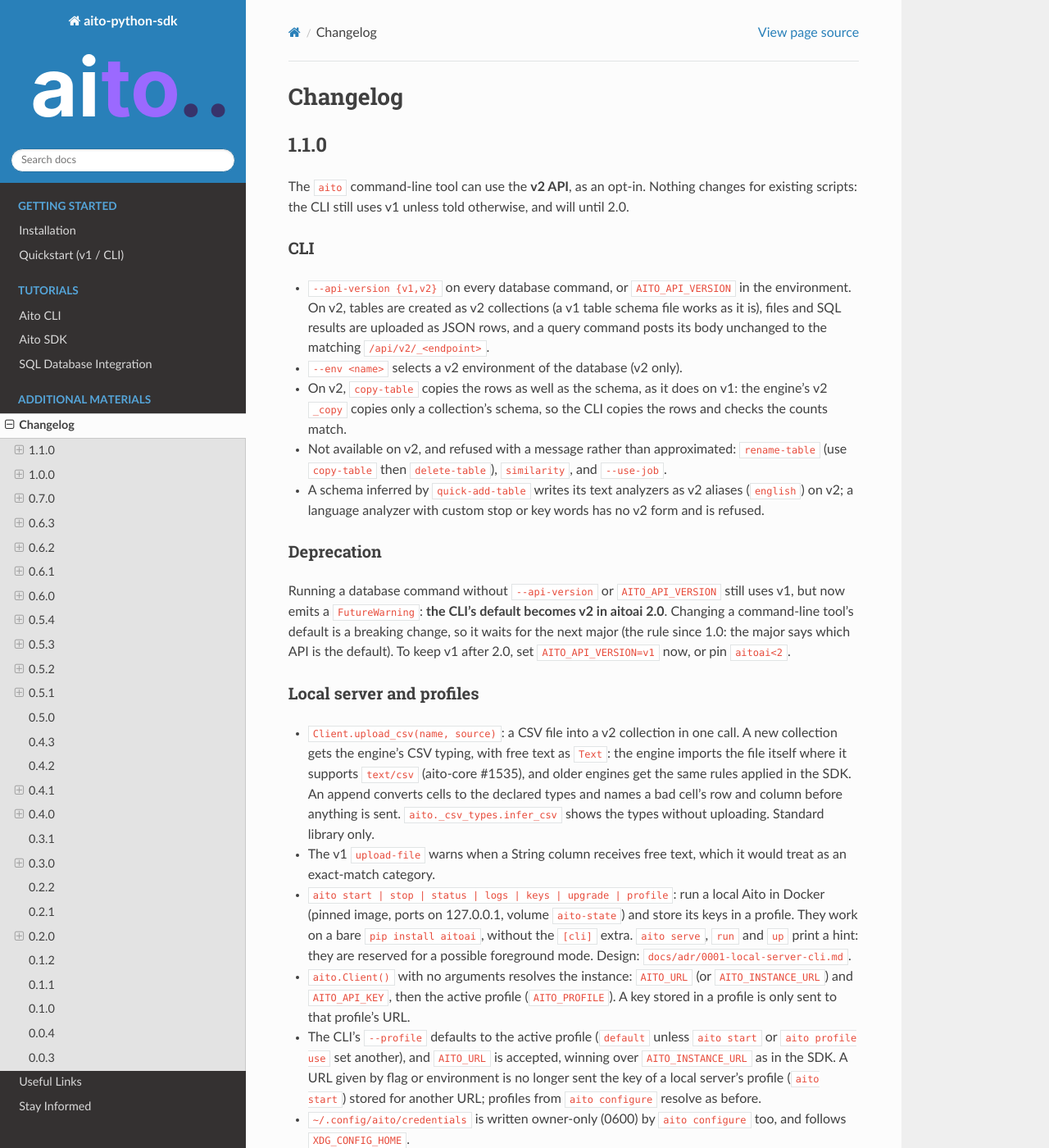
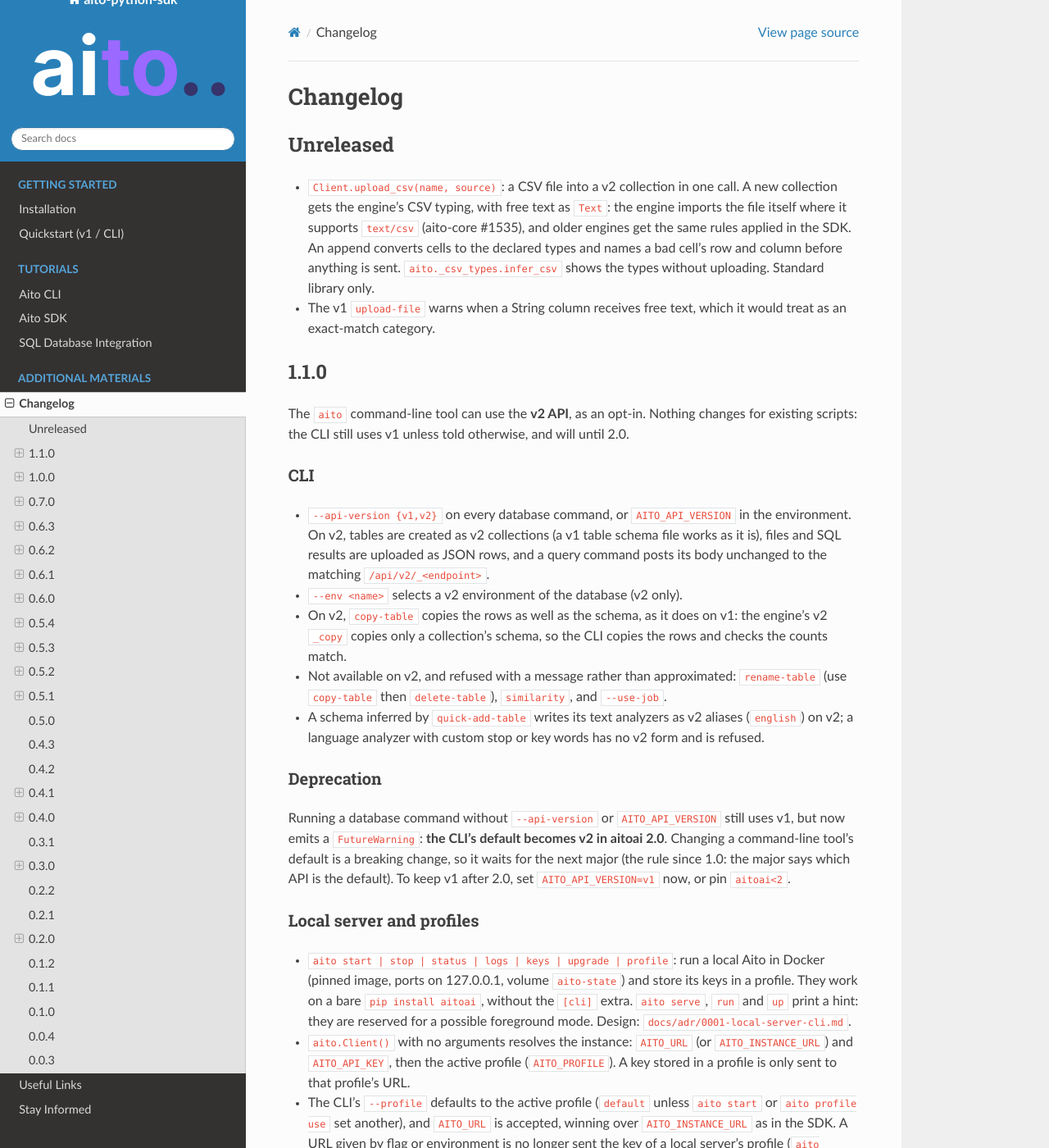
Before and after one commit to AitoDotAI/aito-python-tools, a Sphinx documentation site: the page built from docs/source/changelog.rst, in a window 1280 px wide and 1400 px high. Shown: the whole window at 82% size. Built offline with Sphinx 7.4.7 and the Read the Docs theme 3.1.0, drawn with Linux system fonts in a browser that asks for light colours; part of the change alters nothing that is shown.

Commit message:
changelog: upload_csv is unreleased, not part of 1.1.0
Co-Authored-By: Claude Opus 5.5 <noreply@anthropic.com>
Claude-Session: https://claude.ai/code/session_01AGxAujqUXtXMNcLfpqm96r

```diff
--- a/docs/source/changelog.rst
+++ b/docs/source/changelog.rst
@@ -1,5 +1,16 @@
 Changelog
 =========
+
+Unreleased
+----------
+
+- ``Client.upload_csv(name, source)``: a CSV file into a v2 collection in one call. A new collection
+  gets the engine's CSV typing, with free text as ``Text``: the engine imports the file itself where it
+  supports ``text/csv`` (aito-core #1535), and older engines get the same rules applied in the SDK. An
+  append converts cells to the declared types and names a bad cell's row and column before anything
+  is sent. ``aito._csv_types.infer_csv`` shows the types without uploading. Standard library only.
+- The v1 ``upload-file`` warns when a String column receives free text, which it would treat as an
+  exact-match category.
 
 1.1.0
 -----
@@ -36,13 +47,6 @@ since 1.0: the major says which API is the default). To keep v1 after 2.0, set
 Local server and profiles
 ^^^^^^^^^^^^^^^^^^^^^^^^^
 
-- ``Client.upload_csv(name, source)``: a CSV file into a v2 collection in one call. A new collection
-  gets the engine's CSV typing, with free text as ``Text``: the engine imports the file itself where it
-  supports ``text/csv`` (aito-core #1535), and older engines get the same rules applied in the SDK. An
-  append converts cells to the declared types and names a bad cell's row and column before anything
-  is sent. ``aito._csv_types.infer_csv`` shows the types without uploading. Standard library only.
-- The v1 ``upload-file`` warns when a String column receives free text, which it would treat as an
-  exact-match category.
 - ``aito start | stop | status | logs | keys | upgrade | profile``: run a local Aito in Docker (pinned image, ports on
   127.0.0.1, volume ``aito-state``) and store its keys in a profile. They work on a bare ``pip install aitoai``, without the
   ``[cli]`` extra. ``aito serve``, ``run`` and ``up`` print a hint: they are reserved for a possible foreground mode.
```
